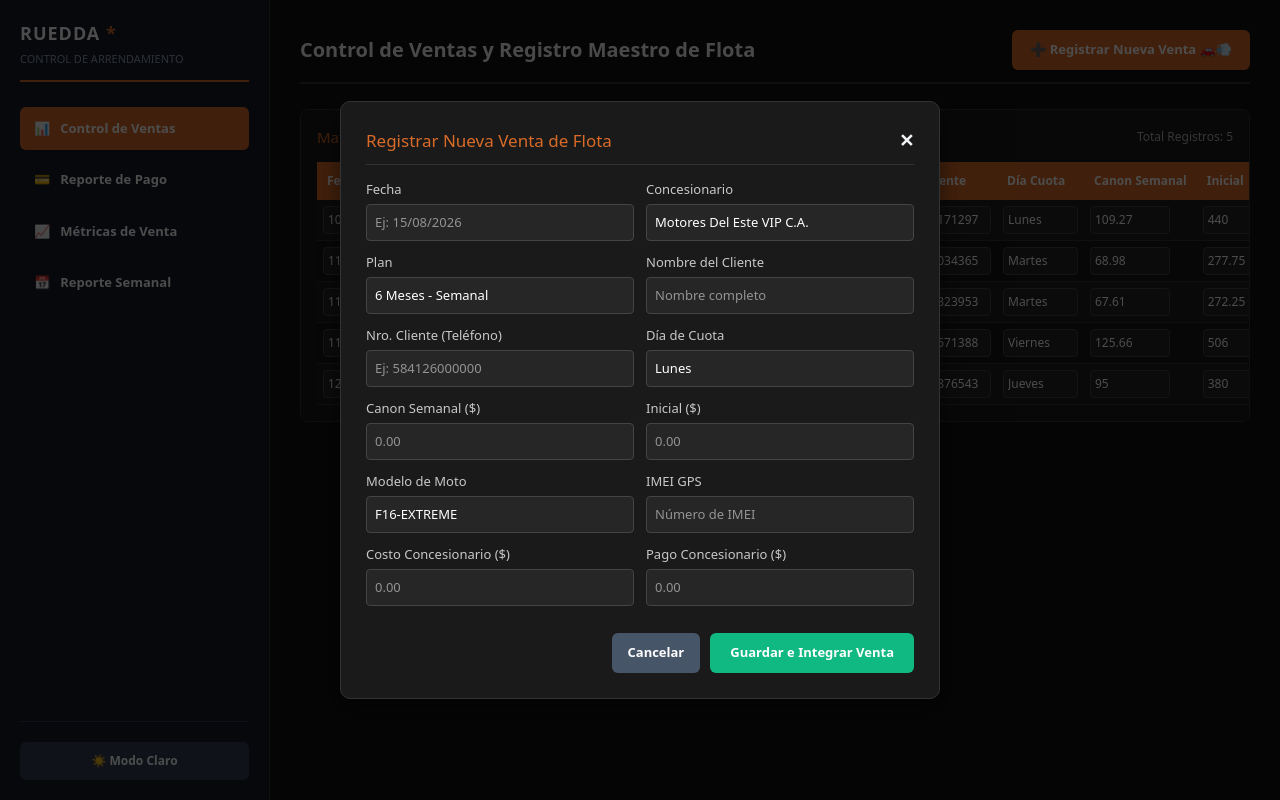
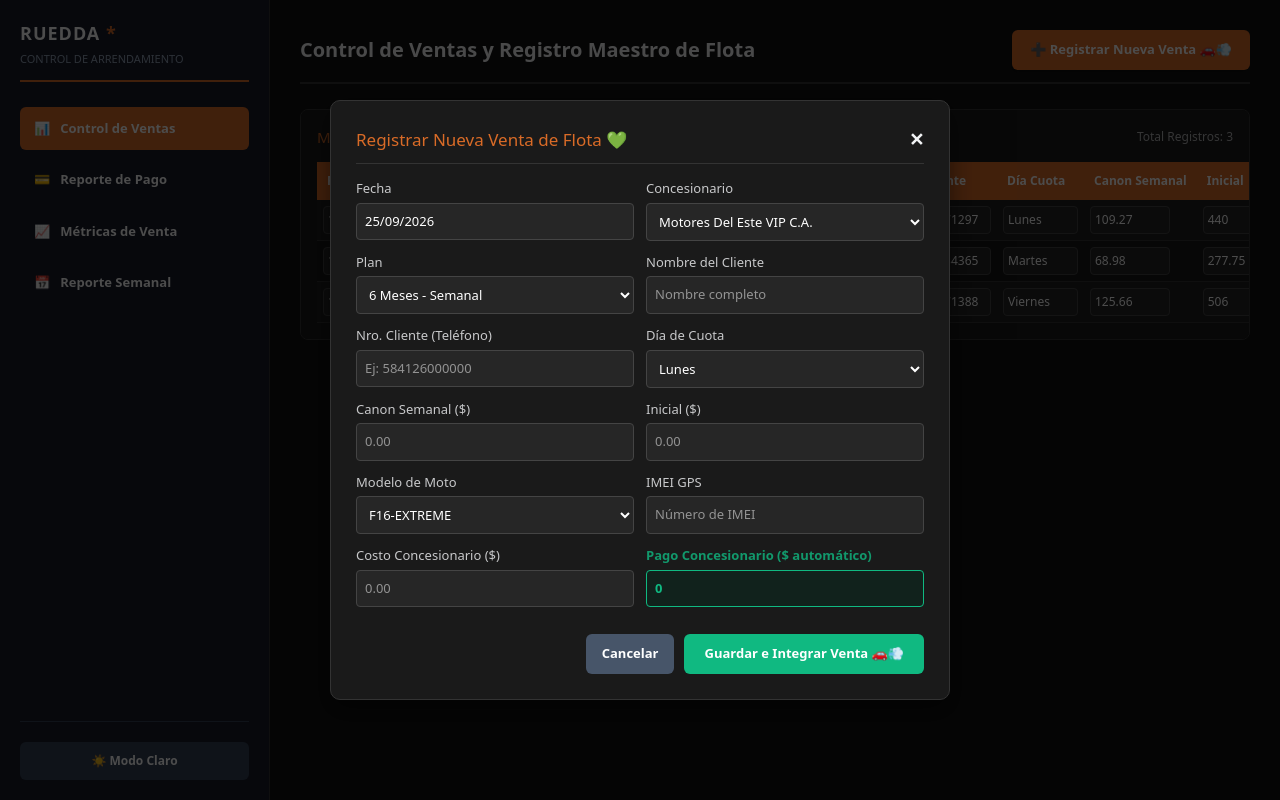
Before and after one commit to Groovie04/control-motos, a Next.js app: page / in a window 1280 px wide. Both pictures are taken after a click on the button "➕ Registrar Nueva Venta 🚗💨". Built offline with nearby package versions, Linux system fonts and the light colour scheme.

Commit message:
Update page.tsx

```diff
--- a/app/page.tsx
+++ b/app/page.tsx
@@ -5,12 +5,56 @@ export default function RueddaControlArrendamiento() {
   const [theme, setTheme] = useState<'dark' | 'light'>('dark');
   const [activeTab, setActiveTab] = useState<'ventas' | 'pagos' | 'metricas' | 'semanal'>('ventas');
 
-  // Estado para controlar la visibilidad del modal / cuadro de nueva venta
+  // Estado para controlar la visibilidad del modal de nueva venta
   const [showModal, setShowModal] = useState<boolean>(false);
+
+  // Listas base persistentes y ampliables dinámicamente
+  const [listaConcesionarios, setListaConcesionarios] = useState([
+    'Motores Del Este VIP C.A.',
+    'Urdaneta Motors 2025 C.A.',
+    'Turbo Motos C.A',
+    'Velocity Motos C.A.',
+    'INVERSIONES CHT30, C.A',
+    'AKOX C.A.',
+    'NECATIX C.A',
+    'SUPER MOTOS TROPICAL C.A'
+  ]);
+
+  const [listaMotos, setListaMotos] = useState([
+    'F16-EXTREME',
+    'CG-HERO',
+    'EXPRESS-150',
+    'WORKER-200'
+  ]);
+
+  const [listaPlanes] = useState([
+    '6 Meses - Semanal',
+    '3 Meses - Semanal',
+    '1 Año - Semanal',
+    'Contado'
+  ]);
+
+  const [listaDias] = useState([
+    'Lunes',
+    'Martes',
+    'Miércoles',
+    'Jueves',
+    'Viernes',
+    'Sábado'
+  ]);
+
+  // Fecha actual formateada (DD/MM/YYYY) para sugerencia inicial automática
+  const obtenerFechaActual = () => {
+    const d = new Date();
+    const dia = String(d.getDate()).padStart(2, '0');
+    const mes = String(d.getMonth() + 1).padStart(2, '0');
+    const anio = d.getFullYear();
+    return `${dia}/${mes}/${anio}`;
+  };
 
   // Estado del formulario de nueva venta
   const [nuevaVenta, setNuevaVenta] = useState({
-    fecha: '',
+    fecha: obtenerFechaActual(),
     concesionario: 'Motores Del Este VIP C.A.',
     plan: '6 Meses - Semanal',
     cliente: '',
@@ -28,12 +72,9 @@ export default function RueddaControlArrendamiento() {
   const [flota, setFlota] = useState([
     { fecha: '10/08/2026', concesionario: 'Motores Del Este VIP C.A.', plan: '6 Meses - Semanal', cliente: 'Alberto Rafael Salas Martinez', telefono: '584167171297', cuota: 'Lunes', canon: 109.27, inicial: 440.00, marca: 'Escuda', moto: 'F16-EXTREME', fechaCorte: '13/08/2026', imei: '863874086467440', certificado: 'AA-1278490', costoConcesionario: 1600.00, pagoConcesionario: 1160.00 },
     { fecha: '11/08/2026', concesionario: 'Motores Del Este VIP C.A.', plan: '6 Meses - Semanal', cliente: 'Freddy David Perez Peña', telefono: '584126034365', cuota: 'Martes', canon: 68.98, inicial: 277.75, marca: 'Escuda', moto: 'CG-HERO', fechaCorte: '', imei: '863874086280066', certificado: 'AA-1329061', costoConcesionario: 1010.00, pagoConcesionario: 732.25 },
-    { fecha: '11/08/2026', concesionario: 'Motores Del Este VIP C.A.', plan: '6 Meses - Semanal', cliente: 'Jesus German Barrios Yecerra', telefono: '584241323953', cuota: 'Martes', canon: 67.61, inicial: 272.25, marca: 'Escuda', moto: 'CG-HERO', fechaCorte: '', imei: '863874086325747', certificado: 'AA-1329049', costoConcesionario: 990.00, pagoConcesionario: 717.75 },
-    { fecha: '11/08/2026', concesionario: 'INVERSIONES CHT30, C.A', plan: '6 Meses - Semanal', cliente: 'Marcos Sleyder Bozo Perez', telefono: '584243571388', cuota: 'Viernes', canon: 125.66, inicial: 506.00, marca: 'Escuda', moto: 'F16-EXTREME', fechaCorte: '', imei: '863874086467614', certificado: 'AA-1329414', costoConcesionario: 1840.00, pagoConcesionario: 1334.00 },
-    { fecha: '12/08/2026', concesionario: 'NECATIX C.A', plan: '6 Meses - Semanal', cliente: 'Carlos Eduardo Gomez', telefono: '584129876543', cuota: 'Jueves', canon: 95.00, inicial: 380.00, marca: 'Escuda', moto: 'F16-EXTREME', fechaCorte: '', imei: '863874086499111', certificado: 'AA-1329500', costoConcesionario: 1400.00, pagoConcesionario: 1000.00 }
+    { fecha: '11/08/2026', concesionario: 'INVERSIONES CHT30, C.A', plan: '6 Meses - Semanal', cliente: 'Marcos Sleyder Bozo Perez', telefono: '584243571388', cuota: 'Viernes', canon: 125.66, inicial: 506.00, marca: 'Escuda', moto: 'F16-EXTREME', fechaCorte: '', imei: '863874086467614', certificado: 'AA-1329414', costoConcesionario: 1840.00, pagoConcesionario: 1334.00 }
   ]);
 
-  // Configuración base de Sedes / Concesionarios
   const [sedesConfig, setSedesConfig] = useState([
     { sede: 'Motores Del Este VIP C.A.', pen: 0.00 },
     { sede: 'Urdaneta Motors 2025 C.A.', pen: 0.00 },
@@ -44,6 +85,19 @@ export default function RueddaControlArrendamiento() {
     { sede: 'NECATIX C.A', pen: 0.00 },
     { sede: 'SUPER MOTOS TROPICAL C.A', pen: 0.00 }
   ]);
+
+  // Actualización automática de Pago Concesionario al cambiar Costo o Inicial
+  const handleCostoOInicialChange = (campo: 'costoConcesionario' | 'inicial', valor: number) => {
+    const costo = campo === 'costoConcesionario' ? valor : nuevaVenta.costoConcesionario;
+    const inicial = campo === 'inicial' ? valor : nuevaVenta.inicial;
+    const pagoAuto = Math.max(0, costo - inicial);
+
+    setNuevaVenta({
+      ...nuevaVenta,
+      [campo]: valor,
+      pagoConcesionario: pagoAuto
+    });
+  };
 
   const handleFlotaChange = (index: number, field: string, value: any) => {
     const nuevaFlota = [...flota];
@@ -57,16 +111,26 @@ export default function RueddaControlArrendamiento() {
     setSedesConfig(nuevas);
   };
 
-  // Manejador para registrar la nueva venta desde el cuadro
+  // Registrar nueva venta desde el modal y guardar nuevos ítems en listas si aplican
   const handleAgregarVentaSubmit = (e: React.FormEvent) => {
     e.preventDefault();
     if (!nuevaVenta.cliente || !nuevaVenta.imei) {
-      alert('Por favor ingresa al menos el Nombre del Cliente y el IMEI GPS.');
+      alert('Por favor completa al menos el Nombre del Cliente y el IMEI GPS.');
       return;
     }
 
+    // Agregar concesionario a la lista desplegable si es nuevo
+    if (!listaConcesionarios.includes(nuevaVenta.concesionario)) {
+      setListaConcesionarios([...listaConcesionarios, nuevaVenta.concesionario]);
+    }
+
+    // Agregar modelo de moto a la lista si es nuevo
+    if (!listaMotos.includes(nuevaVenta.moto)) {
+      setListaMotos([...listaMotos, nuevaVenta.moto]);
+    }
+
     const itemAAgregar = {
-      fecha: nuevaVenta.fecha || new Date().toLocaleDateString(),
+      fecha: nuevaVenta.fecha || obtenerFechaActual(),
       concesionario: nuevaVenta.concesionario,
       plan: nuevaVenta.plan,
       cliente: nuevaVenta.cliente,
@@ -83,29 +147,25 @@ export default function RueddaControlArrendamiento() {
       pagoConcesionario: Number(nuevaVenta.pagoConcesionario) || 0
     };
 
-    // Asegurarse de que si la sede no está en sedesConfig, aparezca o se acumule
     setFlota([itemAAgregar, ...flota]);
     setShowModal(false);
-    // Limpiar formulario o resetear valores básicos
     setNuevaVenta({
-      fecha: '',
-      concesionario: 'Motores Del Este VIP C.A.',
-      plan: '6 Meses - Semanal',
+      fecha: obtenerFechaActual(),
+      concesionario: listaConcesionarios[0],
+      plan: listaPlanes[0],
       cliente: '',
       telefono: '',
-      cuota: 'Lunes',
+      cuota: listaDias[0],
       canon: 0,
       inicial: 0,
-      moto: 'F16-EXTREME',
+      moto: listaMotos[0],
       imei: '',
       costoConcesionario: 0,
       pagoConcesionario: 0
     });
   };
 
-  // Interconexión y cálculo automático por Sede
   const sedesCalculadas = useMemo(() => {
-    // Extraer todas las sedes únicas (incluyendo las añadidas dinámicamente)
     const sedesUnicas = Array.from(new Set([...sedesConfig.map(s => s.sede), ...flota.map(f => f.concesionario)]));
 
     return sedesUnicas.map((sedeNombre) => {
@@ -126,14 +186,12 @@ export default function RueddaControlArrendamiento() {
     });
   }, [flota, sedesConfig]);
 
-  // Totales Generales interconectados
   const totalCostoConcesionario = flota.reduce((acc, curr) => acc + (Number(curr.costoConcesionario) || 0), 0);
   const totalPagoConcesionario = flota.reduce((acc, curr) => acc + (Number(curr.pagoConcesionario) || 0), 0);
   const totalPagoCorte = sedesCalculadas.reduce((acc, curr) => acc + curr.pagoCorte, 0);
   const totalComisionSedes = sedesCalculadas.reduce((acc, curr) => acc + curr.comision, 0);
   const totalPenSedes = sedesCalculadas.reduce((acc, curr) => acc + curr.pen, 0);
 
-  // Estilos visuales
   const isDark = theme === 'dark';
   const bgMain = isDark ? '#121212' : '#f8fafc';
   const textMain = isDark ? '#f3f4f6' : '#1e293b';
@@ -194,63 +252,127 @@ export default function RueddaControlArrendamiento() {
           </button>
         </div>
 
-        {/* MODAL / CUADRO PARA REGISTRAR NUEVA VENTA */}
+        {/* MODAL / CUADRO MEJORADO CON DESPLEGABLES Y CÁLCULO AUTOMÁTICO */}
         {showModal && (
           <div style={{ position: 'fixed', top: 0, left: 0, width: '100vw', height: '100vh', backgroundColor: 'rgba(0,0,0,0.7)', display: 'flex', justifyContent: 'center', alignItems: 'center', zIndex: 1000 }}>
-            <div style={{ background: cardBg, border: `1px solid ${borderColor}`, borderRadius: '10px', padding: '25px', width: '600px', maxWidth: '90%', maxHeight: '90vh', overflowY: 'auto', boxShadow: '0 10px 25px rgba(0,0,0,0.5)' }}>
+            <div style={{ background: cardBg, border: `1px solid ${borderColor}`, borderRadius: '10px', padding: '25px', width: '620px', maxWidth: '90%', maxHeight: '90vh', overflowY: 'auto', boxShadow: '0 10px 25px rgba(0,0,0,0.5)' }}>
               <div style={{ display: 'flex', justifyContent: 'space-between', alignItems: 'center', marginBottom: '15px', borderBottom: `1px solid ${borderColor}`, paddingBottom: '10px' }}>
-                <h3 style={{ margin: 0, color: '#D96B27', fontSize: '17px' }}>Registrar Nueva Venta de Flota</h3>
+                <h3 style={{ margin: 0, color: '#D96B27', fontSize: '17px' }}>Registrar Nueva Venta de Flota 💚</h3>
                 <button onClick={() => setShowModal(false)} style={{ background: 'transparent', border: 'none', color: textMain, fontSize: '18px', cursor: 'pointer', fontWeight: 'bold' }}>✕</button>
               </div>
 
               <form onSubmit={handleAgregarVentaSubmit} style={{ display: 'grid', gridTemplateColumns: '1fr 1fr', gap: '12px', fontSize: '13px' }}>
+
+                {/* FECHA (Automática editable) */}
                 <div>
                   <label style={{ display: 'block', marginBottom: '4px', opacity: 0.8 }}>Fecha</label>
-                  <input type="text" placeholder="Ej: 15/08/2026" value={nuevaVenta.fecha} onChange={e => setNuevaVenta({...nuevaVenta, fecha: e.target.value})} style={{ width: '100%', background: inputBg, color: inputText, border: `1px solid ${inputBorder}`, padding: '8px', borderRadius: '4px' }} />
+                  <input
+                    type="text"
+                    value={nuevaVenta.fecha}
+                    onChange={e => setNuevaVenta({...nuevaVenta, fecha: e.target.value})}
+                    style={{ width: '100%', background: inputBg, color: inputText, border: `1px solid ${inputBorder}`, padding: '8px', borderRadius: '4px' }}
+                    required
+                  />
                 </div>
+
+                {/* CONCESIONARIO (Desplegable con opción de escribir nuevo) */}
                 <div>
                   <label style={{ display: 'block', marginBottom: '4px', opacity: 0.8 }}>Concesionario</label>
-                  <input type="text" placeholder="Ej: Motores Del Este VIP C.A." value={nuevaVenta.concesionario} onChange={e => setNuevaVenta({...nuevaVenta, concesionario: e.target.value})} style={{ width: '100%', background: inputBg, color: inputText, border: `1px solid ${inputBorder}`, padding: '8px', borderRadius: '4px' }} required />
+                  <select
+                    value={nuevaVenta.concesionario}
+                    onChange={e => setNuevaVenta({...nuevaVenta, concesionario: e.target.value})}
+                    style={{ width: '100%', background: inputBg, color: inputText, border: `1px solid ${inputBorder}`, padding: '8px', borderRadius: '4px' }}>
+                    {listaConcesionarios.map((c, i) => (
+                      <option key={i} value={c}>{c}</option>
+                    ))}
+                  </select>
                 </div>
+
+                {/* PLAN (Desplegable) */}
                 <div>
                   <label style={{ display: 'block', marginBottom: '4px', opacity: 0.8 }}>Plan</label>
-                  <input type="text" placeholder="Ej: 6 Meses - Semanal" value={nuevaVenta.plan} onChange={e => setNuevaVenta({...nuevaVenta, plan: e.target.value})} style={{ width: '100%', background: inputBg, color: inputText, border: `1px solid ${inputBorder}`, padding: '8px', borderRadius: '4px' }} />
+                  <select
+                    value={nuevaVenta.plan}
+                    onChange={e => setNuevaVenta({...nuevaVenta, plan: e.target.value})}
+                    style={{ width: '100%', background: inputBg, color: inputText, border: `1px solid ${inputBorder}`, padding: '8px', borderRadius: '4px' }}>
+                    {listaPlanes.map((p, i) => (
+                      <option key={i} value={p}>{p}</option>
+                    ))}
+                  </select>
                 </div>
+
+                {/* NOMBRE CLIENTE */}
                 <div>
                   <label style={{ display: 'block', marginBottom: '4px', opacity: 0.8 }}>Nombre del Cliente</label>
                   <input type="text" placeholder="Nombre completo" value={nuevaVenta.cliente} onChange={e => setNuevaVenta({...nuevaVenta, cliente: e.target.value})} style={{ width: '100%', background: inputBg, color: inputText, border: `1px solid ${inputBorder}`, padding: '8px', borderRadius: '4px' }} required />
                 </div>
+
+                {/* NRO CLIENTE */}
                 <div>
                   <label style={{ display: 'block', marginBottom: '4px', opacity: 0.8 }}>Nro. Cliente (Teléfono)</label>
                   <input type="text" placeholder="Ej: 584126000000" value={nuevaVenta.telefono} onChange={e => setNuevaVenta({...nuevaVenta, telefono: e.target.value})} style={{ width: '100%', background: inputBg, color: inputText, border: `1px solid ${inputBorder}`, padding: '8px', borderRadius: '4px' }} />
                 </div>
+
+                {/* DÍA DE CUOTA (Desplegable) */}
                 <div>
                   <label style={{ display: 'block', marginBottom: '4px', opacity: 0.8 }}>Día de Cuota</label>
-                  <input type="text" placeholder="Ej: Lunes" value={nuevaVenta.cuota} onChange={e => setNuevaVenta({...nuevaVenta, cuota: e.target.value})} style={{ width: '100%', background: inputBg, color: inputText, border: `1px solid ${inputBorder}`, padding: '8px', borderRadius: '4px' }} />
+                  <select
+                    value={nuevaVenta.cuota}
+                    onChange={e => setNuevaVenta({...nuevaVenta, cuota: e.target.value})}
+                    style={{ width: '100%', background: inputBg, color: inputText, border: `1px solid ${inputBorder}`, padding: '8px', borderRadius: '4px' }}>
+                    {listaDias.map((d, i) => (
+                      <option key={i} value={d}>{d}</option>
+                    ))}
+                  </select>
                 </div>
+
+                {/* CANON SEMANAL */}
                 <div>
                   <label style={{ display: 'block', marginBottom: '4px', opacity: 0.8 }}>Canon Semanal ($)</label>
-                  <input type="number" step="0.01" placeholder="0.00" value={nuevaVenta.canon || ''} onChange={e => setNuevaVenta({...nuevaVenta, canon: parseFloat(e.target.value)})} style={{ width: '100%', background: inputBg, color: inputText, border: `1px solid ${inputBorder}`, padding: '8px', borderRadius: '4px' }} />
+                  <input type="number" step="0.01" placeholder="0.00" value={nuevaVenta.canon || ''} onChange={e => setNuevaVenta({...nuevaVenta, canon: parseFloat(e.target.value) || 0})} style={{ width: '100%', background: inputBg, color: inputText, border: `1px solid ${inputBorder}`, padding: '8px', borderRadius: '4px' }} />
                 </div>
+
+                {/* INICIAL (Afecta cálculo automático) */}
                 <div>
                   <label style={{ display: 'block', marginBottom: '4px', opacity: 0.8 }}>Inicial ($)</label>
-                  <input type="number" step="0.01" placeholder="0.00" value={nuevaVenta.inicial || ''} onChange={e => setNuevaVenta({...nuevaVenta, inicial: parseFloat(e.target.value)})} style={{ width: '100%', background: inputBg, color: inputText, border: `1px solid ${inputBorder}`, padding: '8px', borderRadius: '4px' }} />
+                  <input type="number" step="0.01" placeholder="0.00" value={nuevaVenta.inicial || ''} onChange={e => handleCostoOInicialChange('inicial', parseFloat(e.target.value) || 0)} style={{ width: '100%', background: inputBg, color: inputText, border: `1px solid ${inputBorder}`, padding: '8px', borderRadius: '4px' }} />
                 </div>
+
+                {/* MODELO DE MOTO (Desplegable) */}
                 <div>
                   <label style={{ display: 'block', marginBottom: '4px', opacity: 0.8 }}>Modelo de Moto</label>
-                  <input type="text" placeholder="Ej: CG-HERO o F16-EXTREME" value={nuevaVenta.moto} onChange={e => setNuevaVenta({...nuevaVenta, moto: e.target.value})} style={{ width: '100%', background: inputBg, color: inputText, border: `1px solid ${inputBorder}`, padding: '8px', borderRadius: '4px' }} />
+                  <select
+                    value={nuevaVenta.moto}
+                    onChange={e => setNuevaVenta({...nuevaVenta, moto: e.target.value})}
+                    style={{ width: '100%', background: inputBg, color: inputText, border: `1px solid ${inputBorder}`, padding: '8px', borderRadius: '4px' }}>
+                    {listaMotos.map((m, i) => (
+                      <option key={i} value={m}>{m}</option>
+                    ))}
+                  </select>
                 </div>
+
+                {/* IMEI GPS */}
                 <div>
                   <label style={{ display: 'block', marginBottom: '4px', opacity: 0.8 }}>IMEI GPS</label>
                   <input type="text" placeholder="Número de IMEI" value={nuevaVenta.imei} onChange={e => setNuevaVenta({...nuevaVenta, imei: e.target.value})} style={{ width: '100%', background: inputBg, color: inputText, border: `1px solid ${inputBorder}`, padding: '8px', borderRadius: '4px' }} required />
                 </div>
+
+                {/* COSTO CONCESIONARIO (Afecta cálculo automático) */}
                 <div>
                   <label style={{ display: 'block', marginBottom: '4px', opacity: 0.8 }}>Costo Concesionario ($)</label>
-                  <input type="number" step="0.01" placeholder="0.00" value={nuevaVenta.costoConcesionario || ''} onChange={e => setNuevaVenta({...nuevaVenta, costoConcesionario: parseFloat(e.target.value)})} style={{ width: '100%', background: inputBg, color: inputText, border: `1px solid ${inputBorder}`, padding: '8px', borderRadius: '4px' }} />
+                  <input type="number" step="0.01" placeholder="0.00" value={nuevaVenta.costoConcesionario || ''} onChange={e => handleCostoOInicialChange('costoConcesionario', parseFloat(e.target.value) || 0)} style={{ width: '100%', background: inputBg, color: inputText, border: `1px solid ${inputBorder}`, padding: '8px', borderRadius: '4px' }} />
                 </div>
+
+                {/* PAGO CONCESIONARIO (Restado automáticamente: Costo - Inicial) */}
                 <div>
-                  <label style={{ display: 'block', marginBottom: '4px', opacity: 0.8 }}>Pago Concesionario ($)</label>
-                  <input type="number" step="0.01" placeholder="0.00" value={nuevaVenta.pagoConcesionario || ''} onChange={e => setNuevaVenta({...nuevaVenta, pagoConcesionario: parseFloat(e.target.value)})} style={{ width: '100%', background: inputBg, color: inputText, border: `1px solid ${inputBorder}`, padding: '8px', borderRadius: '4px' }} />
+                  <label style={{ display: 'block', marginBottom: '4px', opacity: 0.8, color: '#10b981', fontWeight: 'bold' }}>Pago Concesionario ($ automático)</label>
+                  <input
+                    type="number"
+                    step="0.01"
+                    value={nuevaVenta.pagoConcesionario || 0}
+                    readOnly
+                    style={{ width: '100%', background: isDark ? '#11221c' : '#d1fae5', color: '#10b981', border: `1px solid #10b981`, padding: '8px', borderRadius: '4px', fontWeight: 'bold' }}
+                  />
                 </div>
 
                 <div style={{ gridColumn: 'span 2', display: 'flex', justifyContent: 'flex-end', gap: '10px', marginTop: '15px' }}>
@@ -258,7 +380,7 @@ export default function RueddaControlArrendamiento() {
                     Cancelar
                   </button>
                   <button type="submit" style={{ background: '#10b981', color: '#fff', border: 'none', padding: '10px 20px', borderRadius: '6px', fontWeight: 'bold', cursor: 'pointer' }}>
-                    Guardar e Integrar Venta
+                    Guardar e Integrar Venta 🚗💨
                   </button>
                 </div>
               </form>
```
